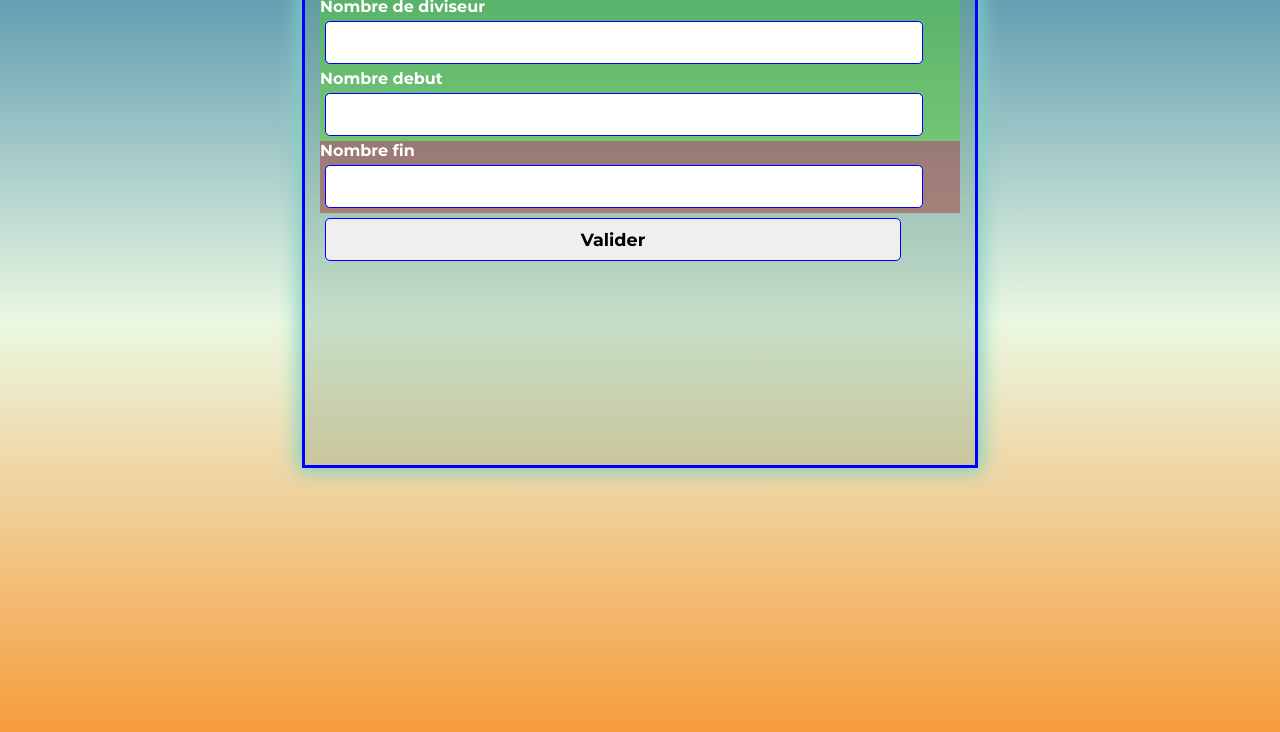
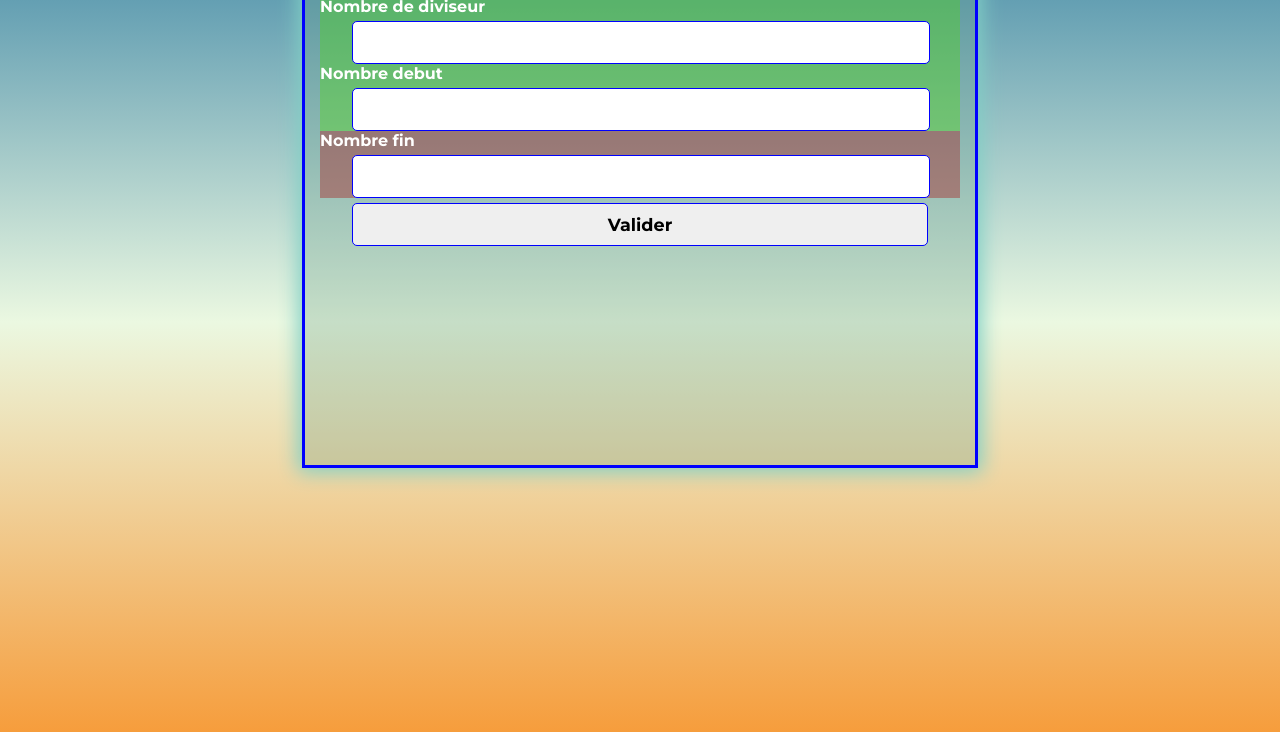
Before and after one commit to rjezra/exercicejs, a plain HTML site: page index.html in a window 1280 px wide. Shown: the part 88-820 px from the top of the page. Drawn offline with Linux system fonts and the light colour scheme.

Commit message:
alignement

```diff
--- a/assets/css/style.css
+++ b/assets/css/style.css
@@ -1,11 +1,12 @@
 @font-face {
     font-family: 'Montserrat-Bold';
-    src: url(../font/Montserrat-Bold.ttf);
+    src: url('../font/Montserrat-Bold.ttf') format('truetype');
 }
+
 * {
+    font-family: 'Montserrat-Bold', Arial, sans-serif;
     padding: 0;
     margin: 0;
-    font-family: 'Montserrat-Bold';
 }
 
 body {
@@ -23,6 +24,7 @@ h1 {
     color: rgb(191, 186, 200);
     font-family: 'Oswald';
 }
+
 .main {
     display: block;
     min-height: 500px;
@@ -41,9 +43,9 @@ h1 {
 button,
 input {
     width: 90%;
-    margin: 5px;
+    margin: 5px 0 0 5%;
     border: 1px solid blue;
-    padding: 10px;
+    padding: 10px 0;
     font-size: 1.1rem;
     border-radius: 5px;
 }
@@ -107,9 +109,10 @@ input {
     h1 {
         font-size: 1.5rem;
     }
+
     button,
     input {
-        padding: 5px;
+        padding: 5px 0;
     }
 
 }
```
